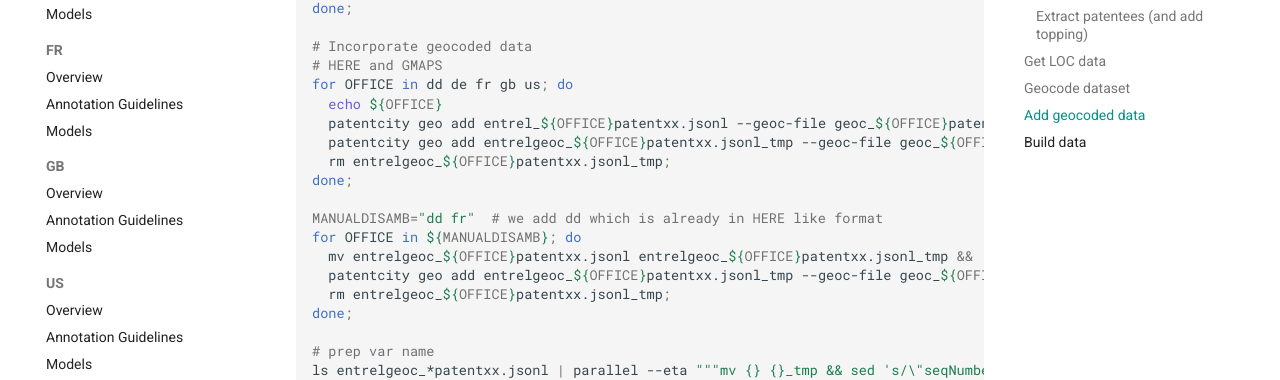
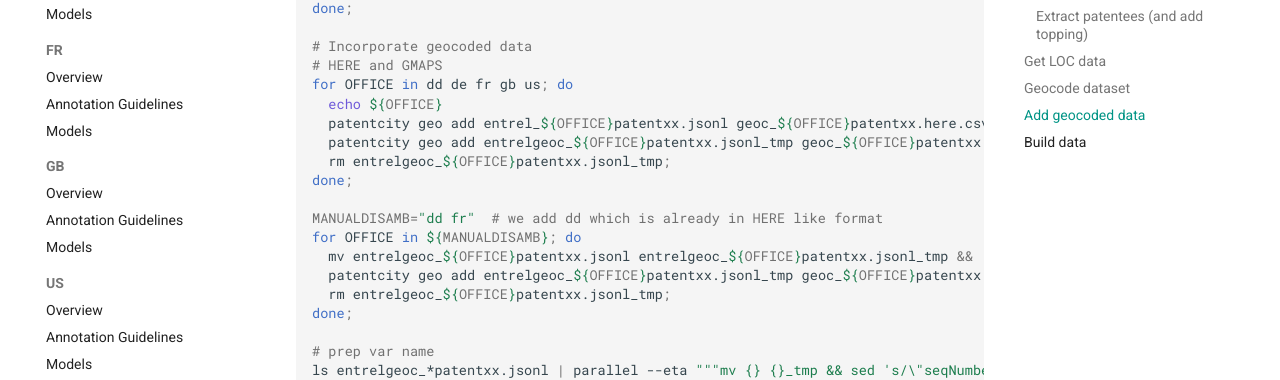
Before and after one commit to cverluise/patentcity, an MkDocs documentation site: the page built from docs/RECIPE_PATENTCITY.md, in a window 1280 px wide and 900 px high, scrolled down 2238 px. Shown: the part 146-526 px from the top of the window. Built offline with MkDocs 1.6.1 and Material for MkDocs 9.7.7, drawn with Linux system fonts in a browser that asks for light colours; comment, search, counter and statistics services are not loaded.

```diff
--- a/docs/RECIPE_PATENTCITY.md
+++ b/docs/RECIPE_PATENTCITY.md
@@ -184,15 +184,15 @@ done;
 # HERE and GMAPS
 for OFFICE in dd de fr gb us; do
   echo ${OFFICE}
-  patentcity geo add entrel_${OFFICE}patentxx.jsonl --geoc-file geoc_${OFFICE}patentxx.here.csv_xx.gz --source HERE >> entrelgeoc_${OFFICE}patentxx.jsonl_tmp &&
-  patentcity geo add entrelgeoc_${OFFICE}patentxx.jsonl_tmp --geoc-file geoc_${OFFICE}patentxx.gmaps.csv_xx.gz --source GMAPS >> entrelgeoc_${OFFICE}patentxx.jsonl &&
+  patentcity geo add entrel_${OFFICE}patentxx.jsonl geoc_${OFFICE}patentxx.here.csv_xx.gz --source HERE >> entrelgeoc_${OFFICE}patentxx.jsonl_tmp &&
+  patentcity geo add entrelgeoc_${OFFICE}patentxx.jsonl_tmp geoc_${OFFICE}patentxx.gmaps.csv_xx.gz --source GMAPS >> entrelgeoc_${OFFICE}patentxx.jsonl &&
   rm entrelgeoc_${OFFICE}patentxx.jsonl_tmp;
 done;
 
 MANUALDISAMB="dd fr"  # we add dd which is already in HERE like format
 for OFFICE in ${MANUALDISAMB}; do
   mv entrelgeoc_${OFFICE}patentxx.jsonl entrelgeoc_${OFFICE}patentxx.jsonl_tmp &&
-  patentcity geo add entrelgeoc_${OFFICE}patentxx.jsonl_tmp --geoc-file geoc_${OFFICE}patentxx.manual.csv.gz --source MANUAL >> entrelgeoc_${OFFICE}patentxx.jsonl &&
+  patentcity geo add entrelgeoc_${OFFICE}patentxx.jsonl_tmp geoc_${OFFICE}patentxx.manual.csv.gz --source MANUAL >> entrelgeoc_${OFFICE}patentxx.jsonl &&
   rm entrelgeoc_${OFFICE}patentxx.jsonl_tmp;
 done;
 
--- a/mkdocs.yml
+++ b/mkdocs.yml
@@ -45,6 +45,8 @@ nav:
       - brew: API_BREW.md
       - eval: API_EVAL.md
       - geo: API_GEO.md
+      - io: API_IO.md
+      - search: API_SEARCH.md
   - License:
     - Code: LICENSE_CODE.md
     - Data: LICENSE_DATA.md
```
Also changed, not shown: docs/API_IO.md (added, +1 -0 lines), docs/API_SEARCH.md (added, +1 -0 lines).
